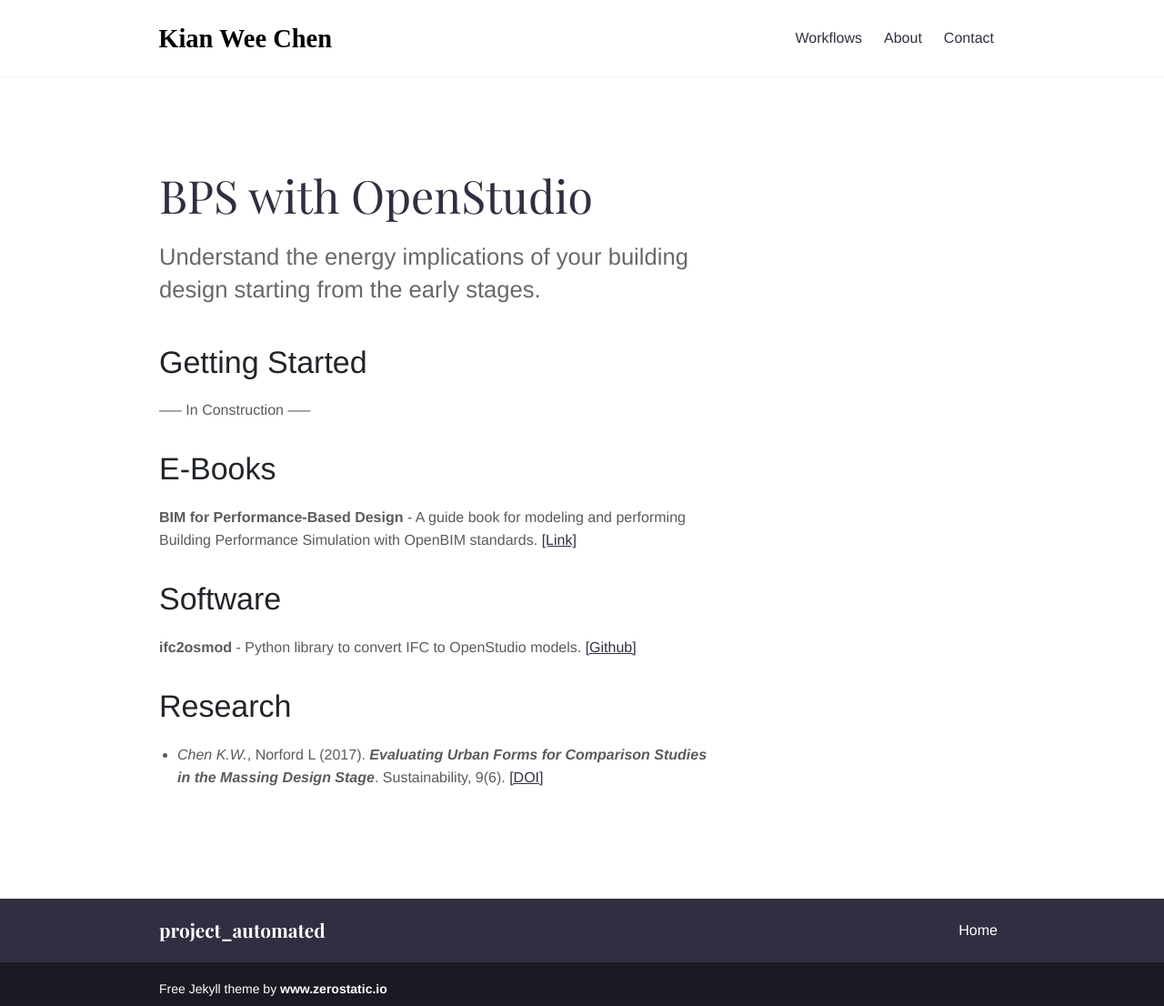
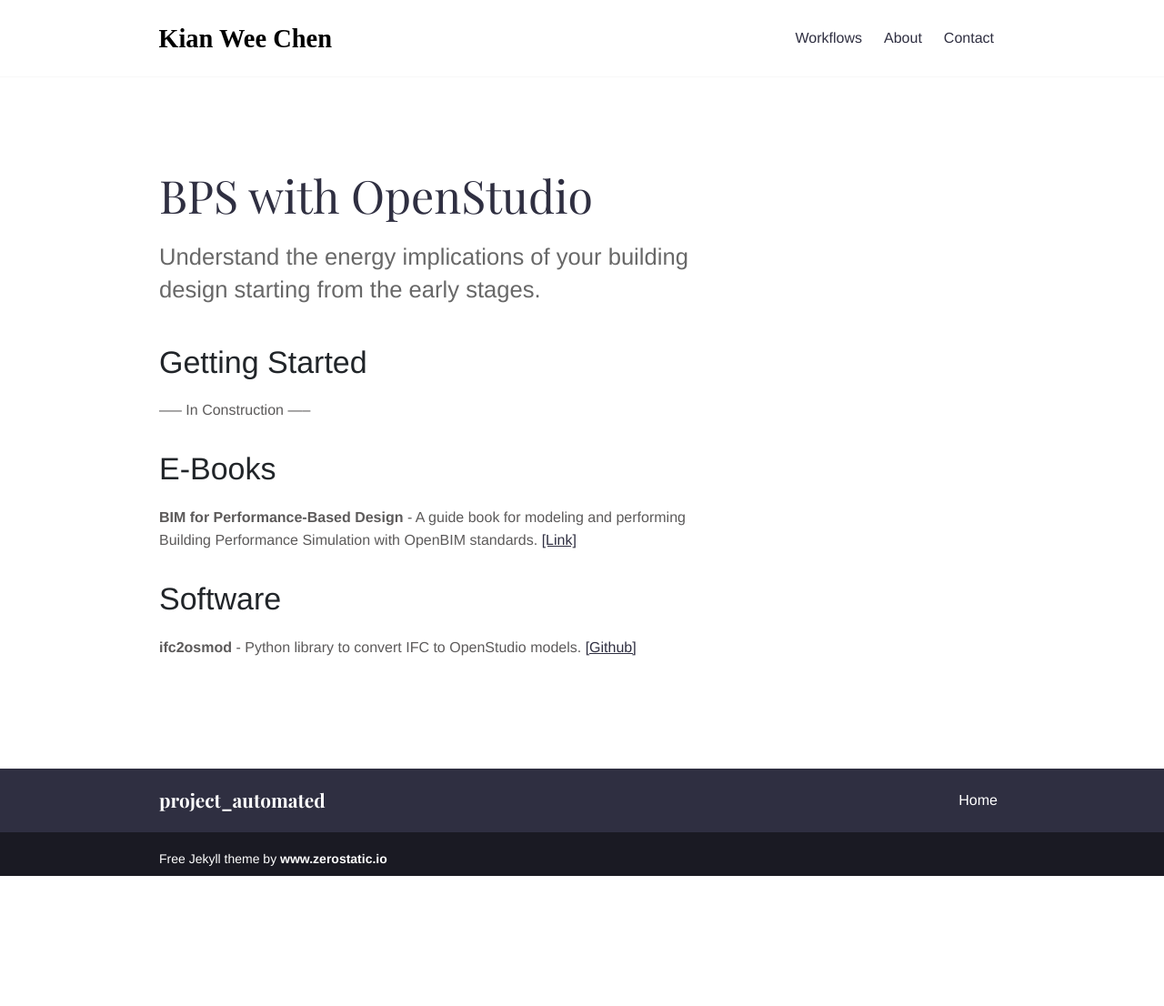
Before and after one commit to chenkianwee/project-automated, a Jekyll site: the page built from _workflows/03_bps.md, in a window 1280 px wide. Shown: the whole page at 91% size. Built offline with Jekyll 4.4.1, drawn with Linux system fonts in a browser that asks for light colours; after the commit the page ends 963 px from its top, so only the background shows below that.

Commit message:
minor edits to bps workflow

```diff
--- a/_workflows/03_bps.md
+++ b/_workflows/03_bps.md
@@ -14,6 +14,3 @@ Understand the energy implications of your building design starting from the ear
 
 # Software
 **ifc2osmod** - Python library to convert IFC to OpenStudio models. <a href="https://github.com/chenkianwee/ifc2osmod" target="_blank">[Github]</a>
-
-# Research
-- *Chen K.W.*, Norford L (2017). ***Evaluating Urban Forms for Comparison Studies in the Massing Design Stage***. Sustainability, 9(6). <a href="https://doi.org/10.3390/su9060987" target="_blank">[DOI]</a>
```
